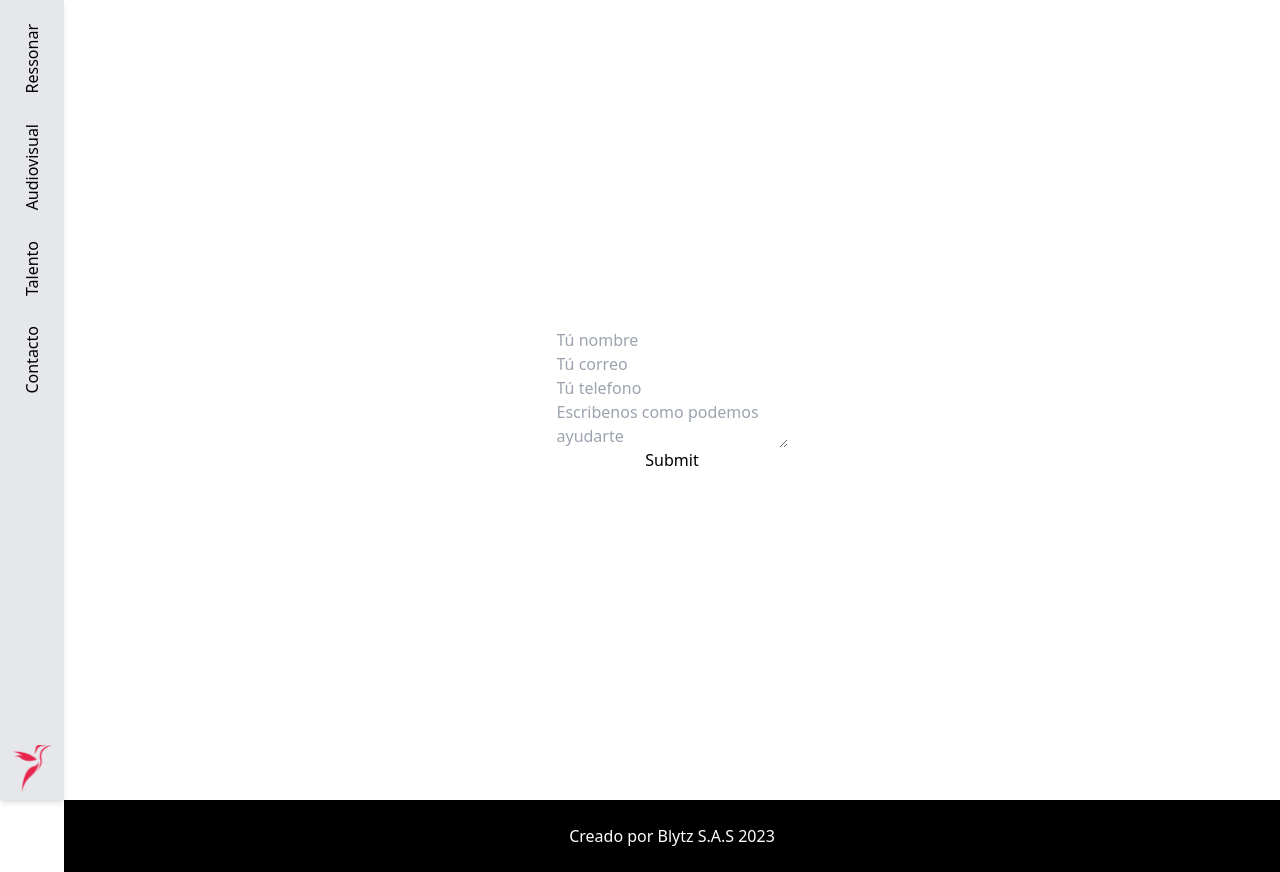
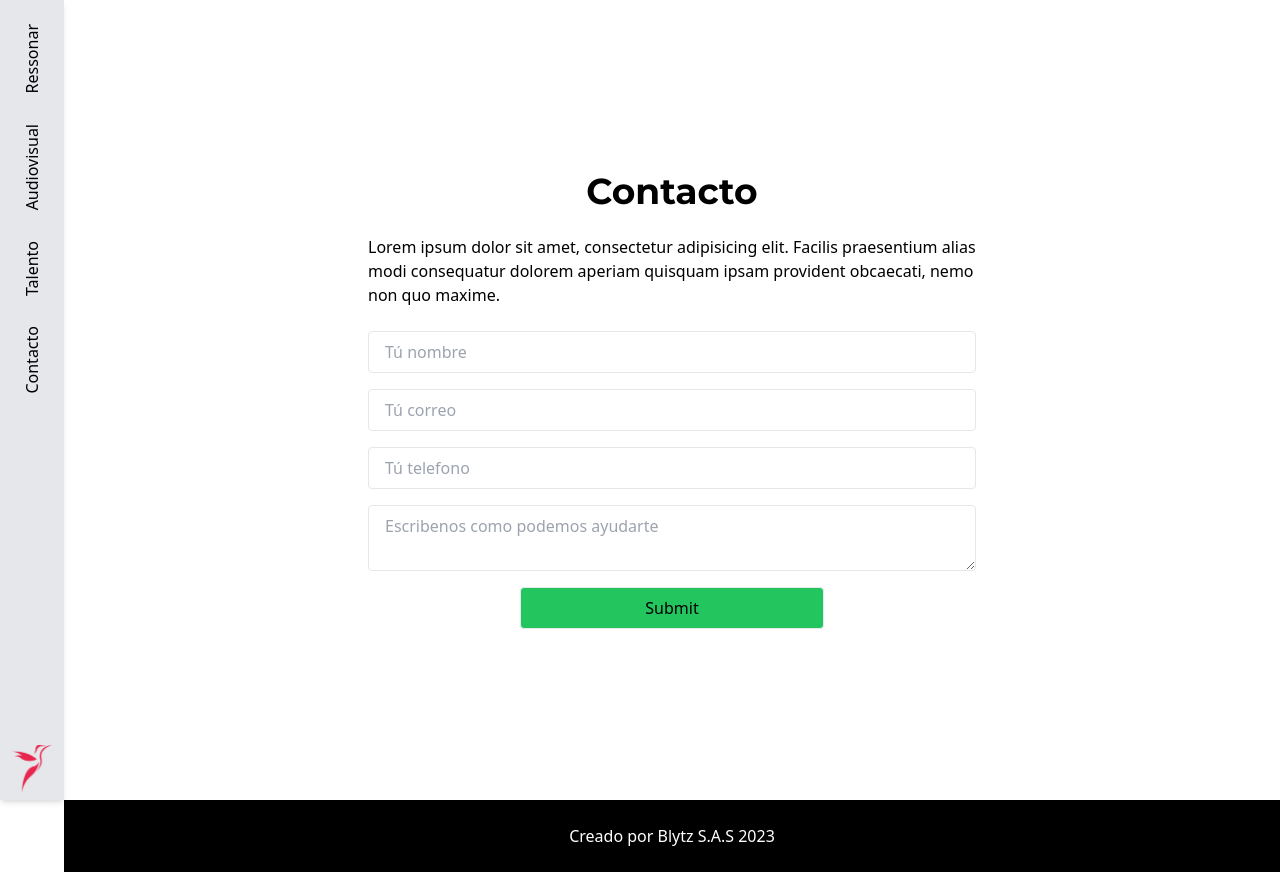
Before and after one commit to Rigo9119/ressonar-next, a Next.js app: page /contacto in a window 1280 px wide. Built offline with nearby package versions, Linux system fonts and the light colour scheme.

Commit message:
adds contact form to the website

```diff
--- a/src/app/contacto/page.js
+++ b/src/app/contacto/page.js
@@ -1,19 +1,48 @@
 export const metadata = {
-    title: 'Contacto'
-}
+    title: "Contacto",
+};
 
 export default function Page() {
     return (
-        <main className="h-screen flex justify-center items-center ml-16">
-            <div>
-                <form className="flex flex-col">
-                    <input type="text" placeholder="Tú nombre" />
-                    <input type="text" placeholder="Tú correo" />
-                    <input type="text" placeholder="Tú telefono" />
-                    <textarea placeholder="Escribenos como podemos ayudarte" />
-                    <input type="submit" />
-                </form>
+        <main className="ml-16 h-screen flex justify-center items-center">
+            <div className="flex flex-col gap-6 justify-center items-center">
+                <h3 className="font-bold text-start text-4xl">Contacto</h3>
+                <div className="w-1/2">
+                    <p className="text-left">
+                        Lorem ipsum dolor sit amet, consectetur adipisicing
+                        elit. Facilis praesentium alias modi consequatur dolorem
+                        aperiam quisquam ipsam provident obcaecati, nemo non quo
+                        maxime.
+                    </p>
+                </div>
+                <div className="w-1/2">
+                    <form className="flex flex-col gap-4 justify-center items-center">
+                        <input
+                            className="px-4 py-2 w-full border rounded border-color-black"
+                            type="text"
+                            placeholder="Tú nombre"
+                        />
+                        <input
+                            className="px-4 py-2 w-full border rounded border-color-black"
+                            type="text"
+                            placeholder="Tú correo"
+                        />
+                        <input
+                            className="px-4 py-2 w-full border rounded border-color-black"
+                            type="text"
+                            placeholder="Tú telefono"
+                        />
+                        <textarea
+                            className="px-4 py-2 w-full border rounded border-color-black"
+                            placeholder="Escribenos como podemos ayudarte"
+                        />
+                        <input
+                            className="border w-1/2 rounded bg-green-500 px-4 py-2"
+                            type="submit"
+                        />
+                    </form>
+                </div>
             </div>
         </main>
-    )
+    );
 }
--- a/src/app/page.js
+++ b/src/app/page.js
@@ -23,23 +23,33 @@ export default async function Home() {
 
     return (
         <main className="ml-16">
-            <div className="h-screen bg-black flex items-center justify-center flex-col">
+            <section className="h-screen bg-black flex items-center justify-center flex-col">
                 <h1 className="text-white text-6xl mb-12">
                     {heroTittle}
                 </h1>
                 <p className="text-white text-xl text-center w-3/4">
                     {heroParagraph}
                 </p>
-            </div>
+            </section>
+            <section>
+                <div>
+                    <h2>
+                        Lo que hacemos
+                    </h2>
+                    <p>
+                        Desarrollamos todo el proceso audiovisual, desde la escritura de guion y conceptualización, preproducción, filmación y postproducción.
+
+                        Traemos a la vida aquello que aún está por contar.
+                    </p>
+                </div>
+                <div>
+                    <img src="" alt="imagen de algo" />
+                </div>
+            </section>
             <section className="px-4 py-20 flex flex-row justify-around items-center h-auto bg-gray-600">
                 <PackItemCard />
                 <PackItemCard />
                 <PackItemCard />
-            </section>
-            <section>
-                <h2>
-                    Lo que hacemos
-                </h2>
             </section>
             <section>
                 <h2>
```
